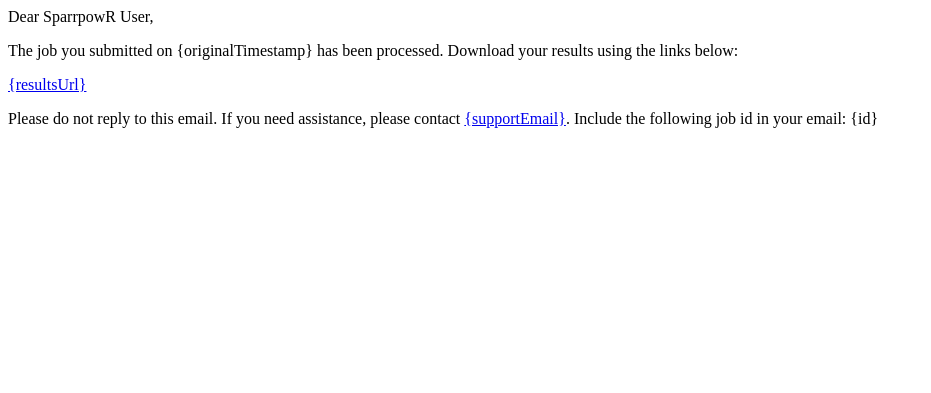
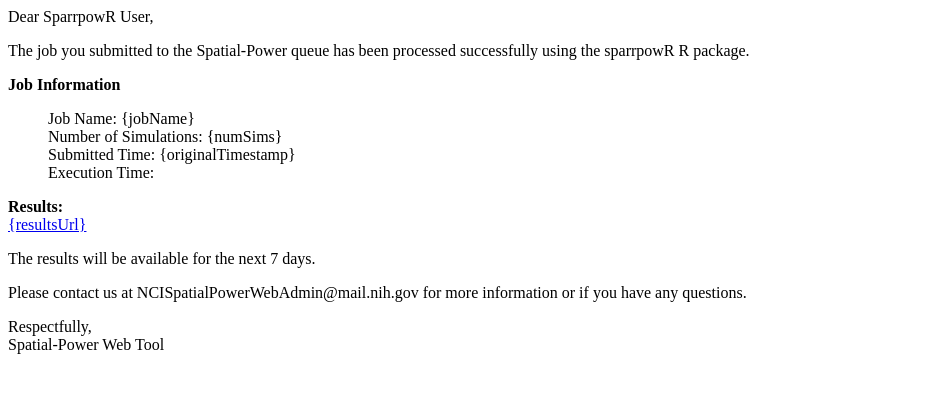
Before and after one commit to CBIIT/nci-webtools-dceg-SpatialPower, a Python web app: template server/templates/user-success-email.html in a window 1280 px wide. Shown: the top 393 px of the page, without its empty margins (0-931 px from the left). Run offline with Jinja, Linux system fonts and the light colour scheme; the template is opened without the code that fills it, so the values that code supplies are empty.

Commit message:
update success email

```diff
--- a/server/queue-worker.js
+++ b/server/queue-worker.js
@@ -92,6 +92,8 @@ async function processMessage(params) {
 
         // specify email template variables
         const templateData = {
+            jobName: params.job_name,
+            numSims: params.final_sims,
             originalTimestamp: params.timestamp,
             resultsUrl: `${config.email.baseUrl}/#/sparrpowR/${params.id}`
         };
--- a/server/templates/user-success-email.html
+++ b/server/templates/user-success-email.html
@@ -10,11 +10,23 @@
 
 <body>
     Dear SparrpowR User, <br>
-    <p>The job you submitted on {originalTimestamp} has been processed. Download your results using the links below:</p>
+    <p>The job you submitted to the Spatial-Power queue has been processed successfully using the sparrpowR R package.
+    </p>
+    <b>Job Information</b>
+    <ul style="list-style-type:none;">
+        <li href="{jobName}">Job Name: {jobName}</li>
+        <li href="{numSims}">Number of Simulations: {numSims}</li>
+        <li href="{originalTimestamp}">Submitted Time: {originalTimestamp}</li>
+        <li>Execution Time:</li>
+    </ul>
+    <b>Results:</b><br>
     <a href="{resultsUrl}">{resultsUrl}</a>
+    <p>The results will be available for the next 7 days.</p>
+    <p>Please contact us at NCISpatialPowerWebAdmin@mail.nih.gov for more information or if you have any questions.</p>
+
     <p>
-        Please do not reply to this email. If you need assistance, please contact <a href="mailto:{supportEmail}">{supportEmail}</a>.
-        Include the following job id in your email: {id}
+        Respectfully, <br>
+        Spatial-Power Web Tool
     </p>
 </body>
 
```
Also changed, not shown: server/app.js (+6 -1 lines).
